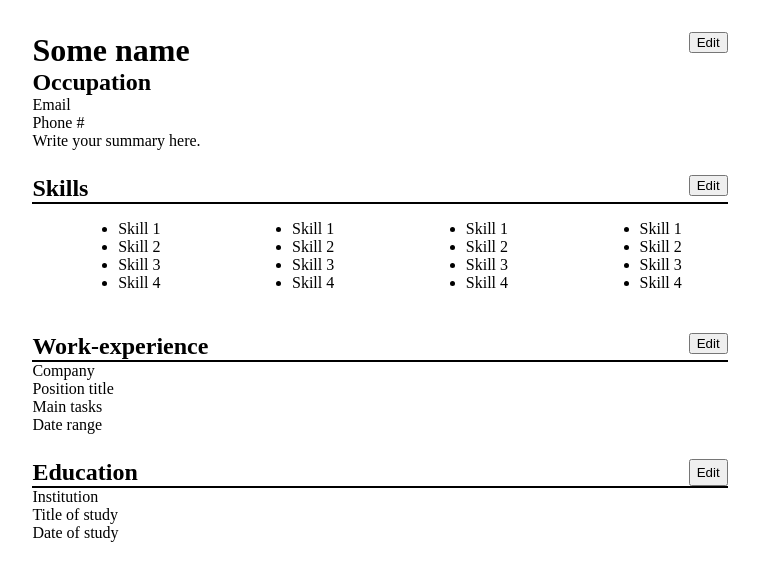
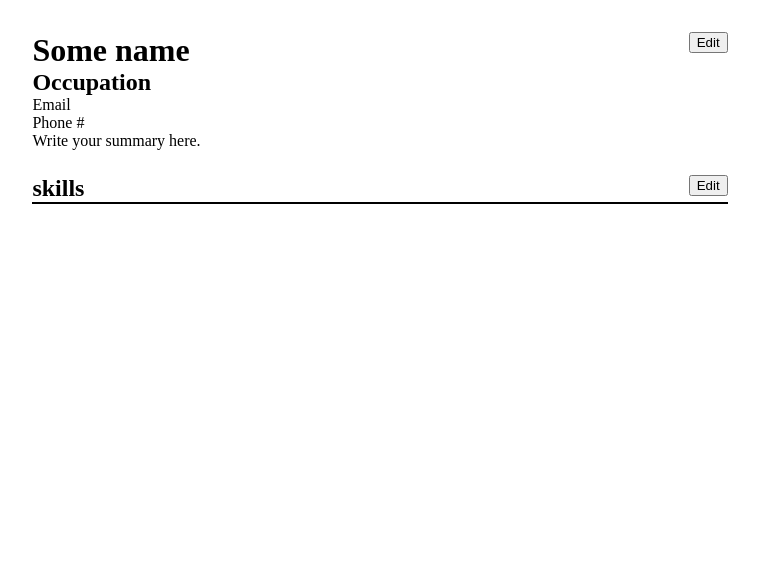
Before and after one commit to tupasj/TOP_CV_Application, a React (Create React App) app in the folder cv-project/: page / in a window 1280 px wide. Shown: the top 576 px of the page, without its empty margins (260-1019 px from the left). Built offline with nearby package versions, Linux system fonts and the light colour scheme.

Commit message:
Refactored Section tag and added new Heading tag.

```diff
--- /dev/null
+++ b/cv-project/src/App2.js
@@ -0,0 +1,14 @@
+import React from "react";
+import PersonalInfo from "./components/PersonalInfo";
+import Section2 from "./components/Section2";
+
+const App2 = () => {
+  return (
+    <div className="app">
+      <PersonalInfo />
+      <Section2 title="skills" />
+    </div>
+  );
+};
+
+export default App2;
--- /dev/null
+++ b/cv-project/src/components/Heading2.js
@@ -0,0 +1,25 @@
+import React from "react";
+
+const Heading2 = (props) => {
+    const editing = props.editing;
+    const title = props.title;
+    const toggleEditing = props.onClick;
+
+  return (
+    <div>
+      {editing ? (
+        <button className="edit-btn" onClick={toggleEditing}>
+          Finish editing
+        </button>
+      ) : (
+        <button className="edit-btn" onClick={toggleEditing}>
+          Edit
+        </button>
+      )}
+      <h2>{title}</h2>
+      <div className="divider"></div>
+    </div>
+  );
+};
+
+export default Heading2;
--- /dev/null
+++ b/cv-project/src/components/Section2.js
@@ -0,0 +1,24 @@
+import React, { useState } from "react";
+import lowercaseFirstLetter from "./utility/lowercaseFirstLetter";
+import Heading2 from "./Heading2";
+
+const Section = (props) => {
+  const [editing, setEditing] = useState(false);
+  const toggleEditing = () => {
+    if (editing) {
+      setEditing(false);
+    } else if (!editing) {
+      setEditing(true);
+    }
+  };
+
+  const title = props.title;
+
+  return (
+    <section className={lowercaseFirstLetter(title)}>
+      <Heading2 editing={editing} onClick={toggleEditing} title={title} />
+    </section>
+  );
+};
+
+export default Section;
--- a/cv-project/src/index.js
+++ b/cv-project/src/index.js
@@ -1,11 +1,13 @@
 import React from 'react';
 import ReactDOM from 'react-dom/client';
 import App from './App';
+import App2 from './App2';
 import './styles/styles.css';
 
 const root = ReactDOM.createRoot(document.getElementById('root'));
 root.render(
   <React.StrictMode>
-    <App />
+    {/* <App /> */}
+    <App2 />
   </React.StrictMode>
 );
```
Also changed, not shown: cv-project/src/components/PersonalInfo2.js (added).
